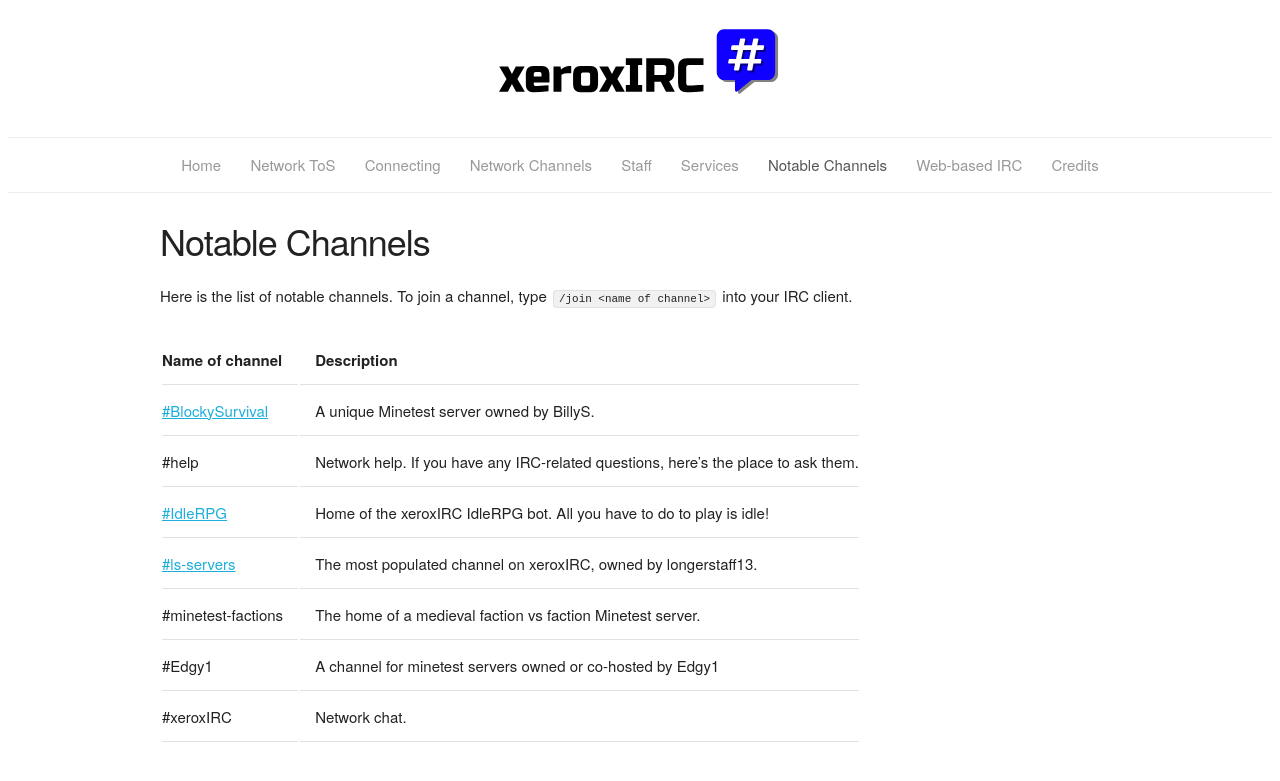
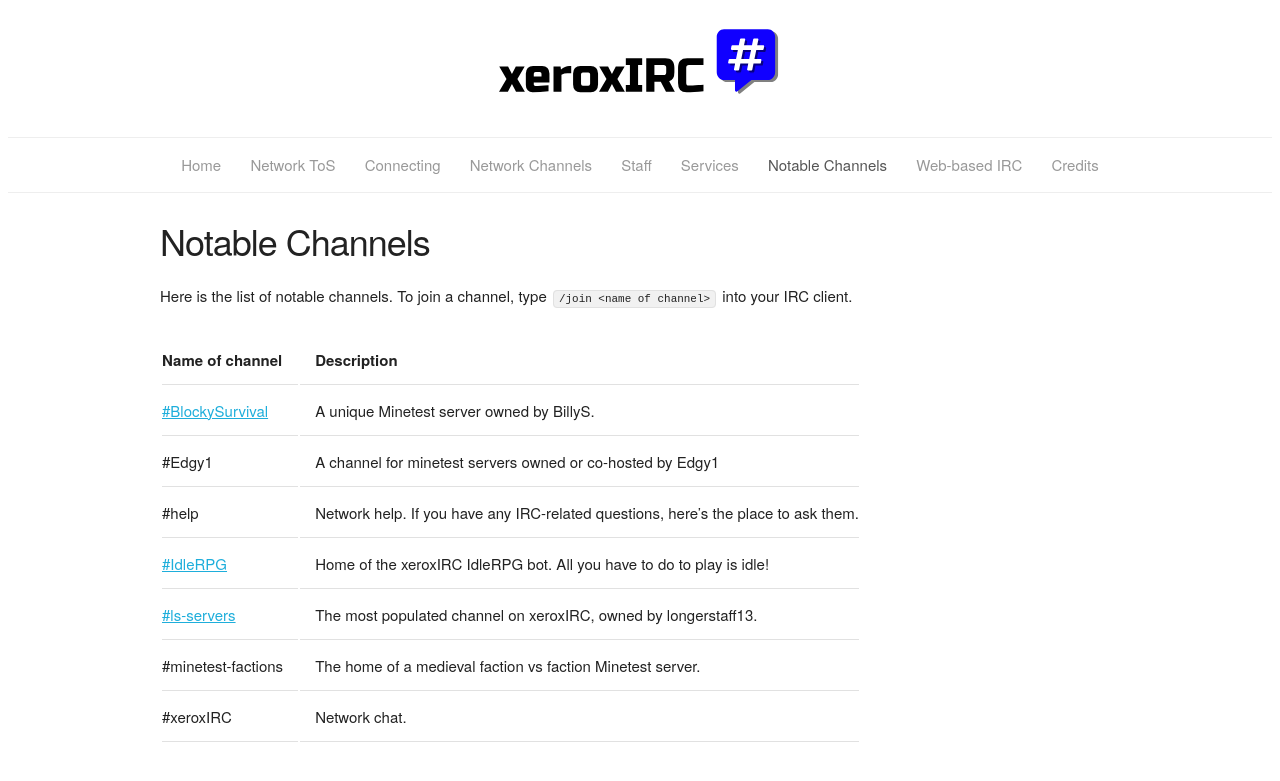
Before and after one commit to xeroxIRC/xeroxIRC.github.io, a Jekyll site: the page built from notable-channels.md, in a window 1280 px wide. Shown: the top 781 px of the page. Built offline with Jekyll 4.4.1, drawn with Linux system fonts in a browser that asks for light colours; comment, search, counter and statistics services are not loaded.

Commit message:
Take your alphabetical order and get out™

```diff
--- a/notable-channels.md
+++ b/notable-channels.md
@@ -13,11 +13,11 @@ To join a channel, type `/join <name of channel>` into your IRC client.
 | Name of channel       | Description                                          |
 | --------------------- | ---------------------------------------------------- |
 | [#BlockySurvival]     | A unique Minetest server owned by BillyS.            |
+| #Edgy1                | A channel for minetest servers owned or co-hosted by Edgy1 |
 | #help                 | Network help. If you have any IRC-related questions, here’s the place to ask them. |
 | [#IdleRPG]            | Home of the xeroxIRC IdleRPG bot. All you have to do to play is idle! |
 | [#ls-servers]         | The most populated channel on xeroxIRC, owned by longerstaff13. |
 | #minetest-factions    | The home of a medieval faction vs faction Minetest server. |
-| #Edgy1                | A channel for minetest servers owned or co-hosted by Edgy1 |
 | #xeroxIRC             | Network chat.                                        |
 
 [#BlockySurvival]:      https://mt.packets4hire.com
```
